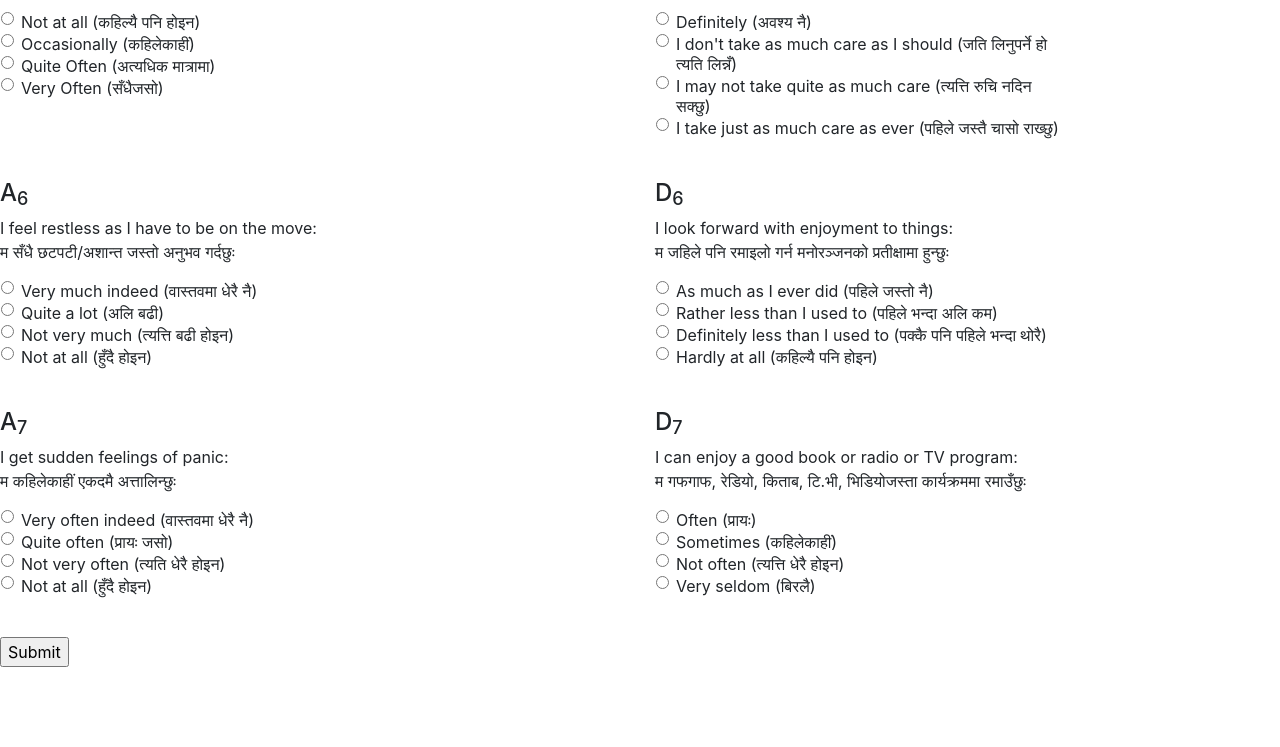
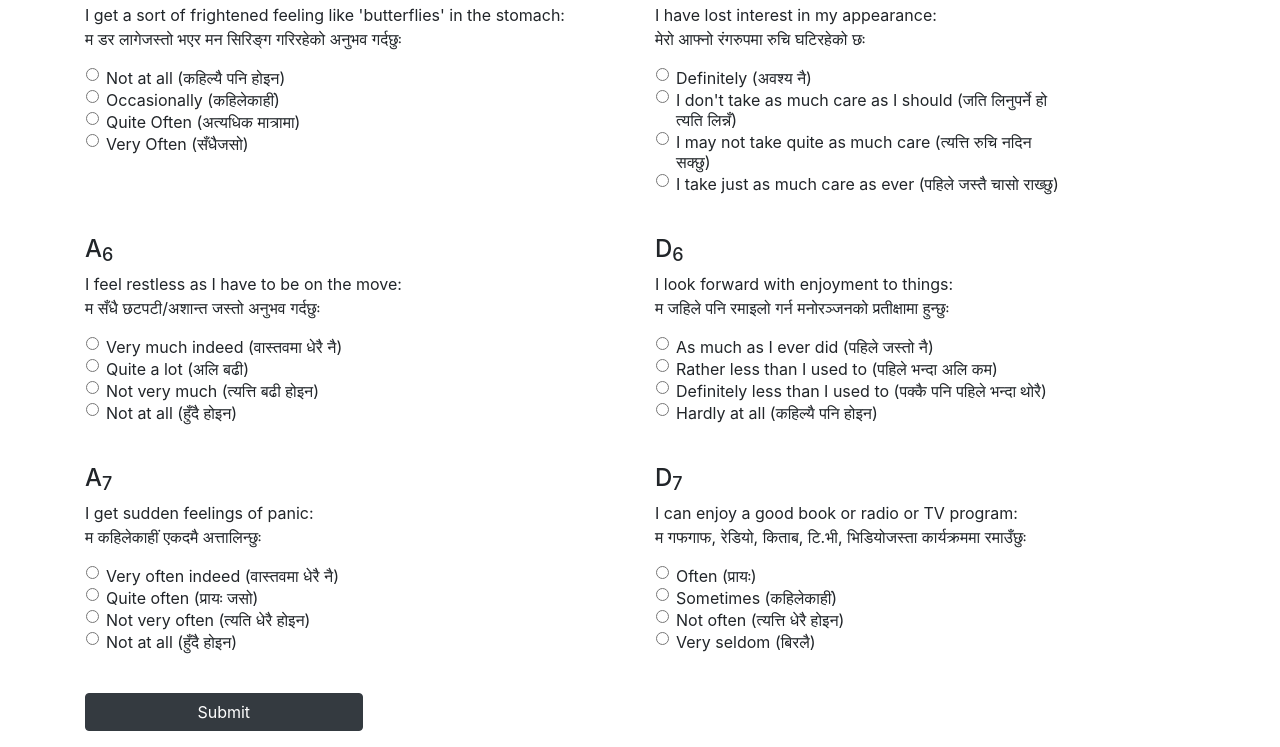
Before and after one commit to Amarmandal/reward-v2, a plain HTML site: page HADS.html in a window 1280 px wide. Shown: the part 1109-1856 px from the top of the page. Before the commit the page ends 1792 px from the top, so only its background shows below. Drawn offline with nearby package versions, Linux system fonts and the light colour scheme.

Commit message:
Add: Padding and margin to hads.html

```diff
--- a/HADS.html
+++ b/HADS.html
@@ -2,16 +2,16 @@
 
 <head>
     <base target="_top">
-    <link rel="stylesheet" href="https://stackpath.bootstrapcdn.com/bootstrap/4.5.2/css/bootstrap.min.css"
-        integrity="sha384-JcKb8q3iqJ61gNV9KGb8thSsNjpSL0n8PARn9HuZOnIxN0hoP+VmmDGMN5t9UJ0Z" crossorigin="anonymous">
     <meta charset="UTF-8">
     <meta http-equiv="X-UA-Compatible" content="IE=edge">
     <meta name="viewport" content="width=device-width, initial-scale=1.0">
     <title>HADS Score</title>
+    <link rel="stylesheet" href="./css/bootstrap.min.css">
+    <link rel="stylesheet" href="./css/style.css">
 </head>
 
 <body>
-    <div class="test-content">
+    <div class="test-content container my-2 py-2">
         <h1>HADS Quiz: Hospital Anxiety and Depression Scale
 
             <!-- adaptable_top_336x280_to_320x100 -->
@@ -34,7 +34,7 @@
     </div>
     <p></p>
 
-    <form method="post" action="free-anxiety-depression-test-results.php">
+    <form method="post" action="free-anxiety-depression-test-results.php" class="container">
         <div class="row">
             <div class="col">
                 <h4>A<sub>1</sub></h4>
@@ -491,7 +491,7 @@
                 <p class="question"><br> </p>
                 <div class="btn_next">
 
-                    <p align = "left"> <input name="submitbutton" type="submit" id="submitbutton2" value="Submit"> </p>
+                    <p align = "left"> <input name="submitbutton" type="submit" id="submitbutton2" value="Submit" class="btn btn-dark btn-block w-25"> </p>
 
                 </div>
     </form>
```
